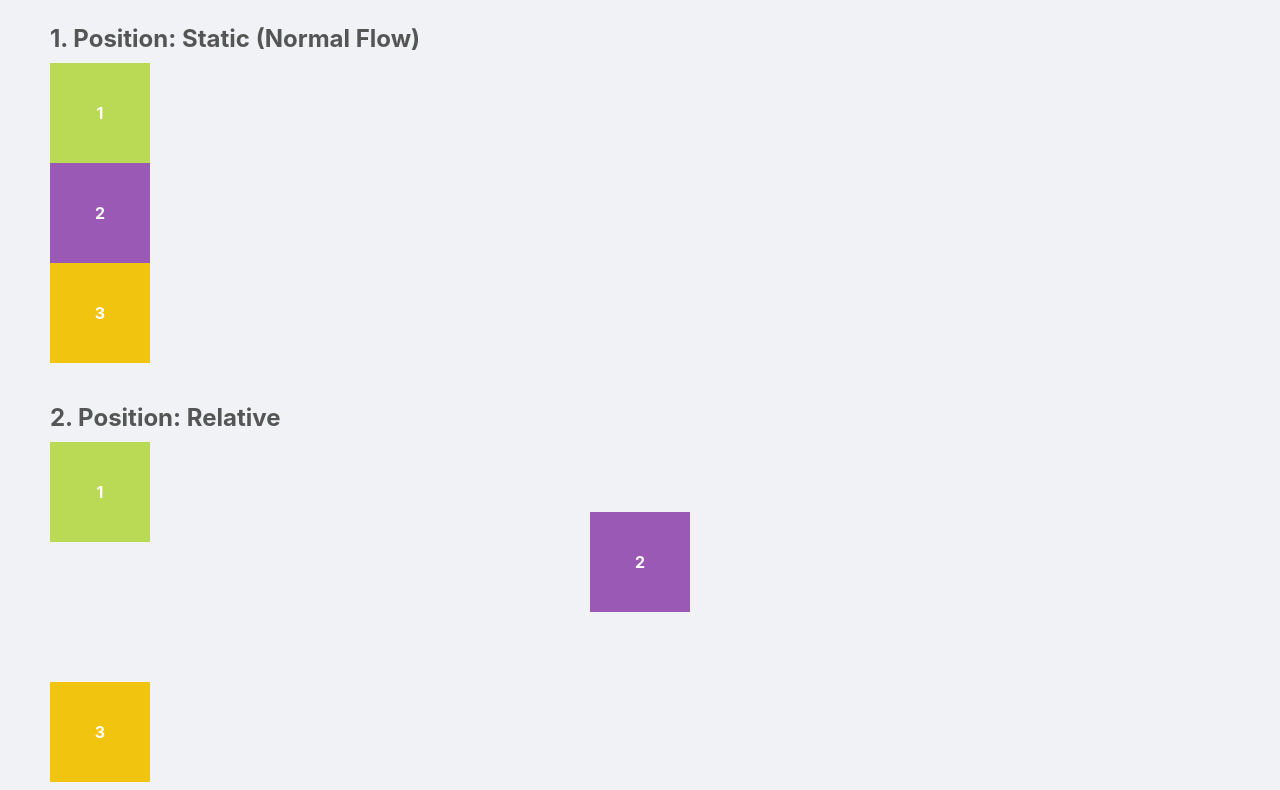
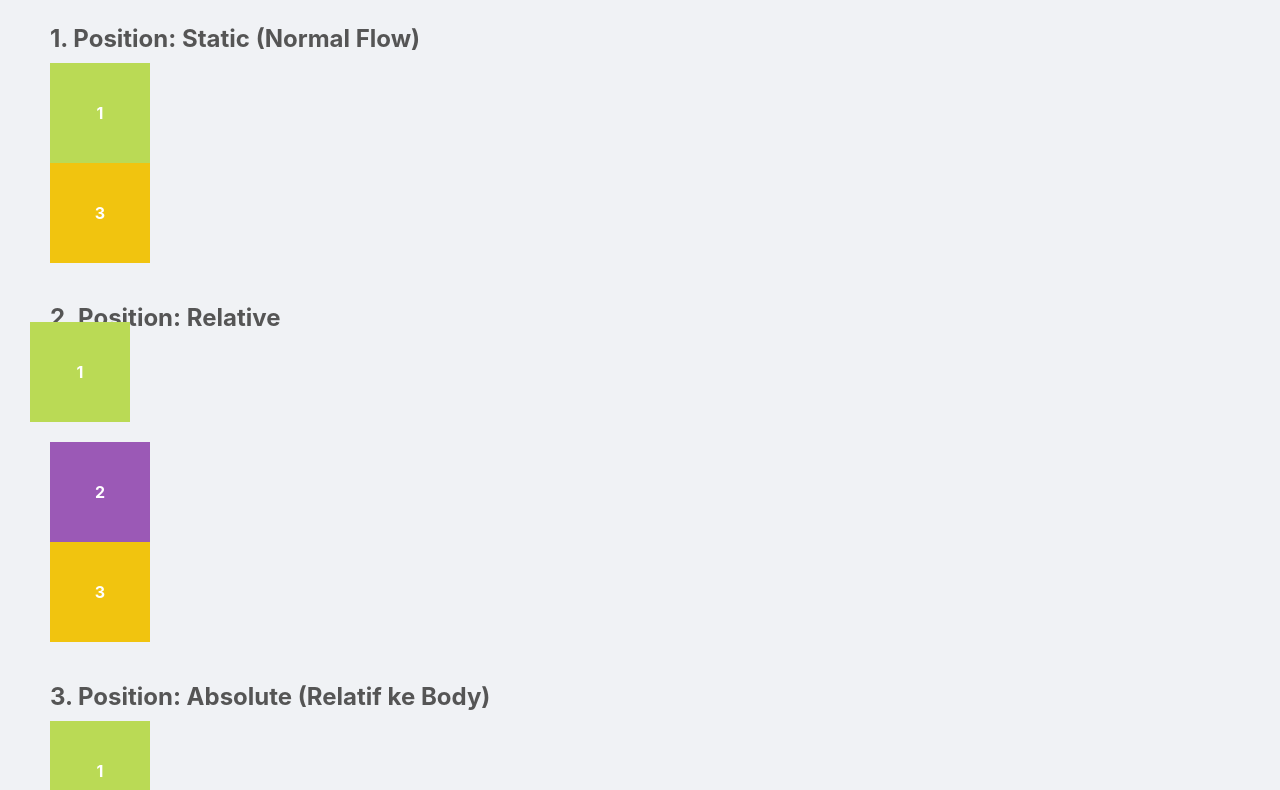
Before and after one commit to MaulanaSI-ux/wpubelajarweb, a plain HTML site: page 13-css-basic-layouting/coba-position.html in a window 1280 px wide. Shown: the part 105-895 px from the top of the page. Drawn offline with Linux system fonts and the light colour scheme.

Commit message:
feat: latihan position fixed dan stickly

```diff
--- a/13-css-basic-layouting/coba-position.html
+++ b/13-css-basic-layouting/coba-position.html
@@ -65,8 +65,11 @@
 
       .coba-relative {
         position: relative;
-        bottom: 50px;
-        margin: 20px auto;
+        top: -20px;
+        left: -20px;
+        z-index: 2;
+        /* bottom: 50px;
+        margin: 20px auto; */
       }
 
       .coba-absolute {
@@ -89,6 +92,29 @@
         right: -50px;
         border-radius: 50%;
       }
+
+      .coba-fixed {
+        position: fixed;
+        /* width: inherit;
+        height: 50px;
+        left: 0;
+        right: 0;
+        top: 0; */
+      }
+
+      .coba-sticky {
+        position: sticky;
+        top: 100px;
+      }
+
+      .topbar {
+        width: inherit;
+        height: 50px;
+        top: 0;
+        right: 0;
+        left: 0;
+        z-index: 1;
+      }
     </style>
   </head>
 
@@ -97,12 +123,12 @@
 
     <h2>1. Position: Static (Normal Flow)</h2>
     <div class="box satu">1</div>
-    <div class="box dua">2</div>
+    <div class="box dua coba-fixed topbar">2</div>
     <div class="box tiga">3</div>
 
     <h2>2. Position: Relative</h2>
-    <div class="box satu">1</div>
-    <div class="box dua coba-relative">2</div>
+    <div class="box satu coba-relative">1</div>
+    <div class="box dua">2</div>
     <div class="box tiga">3</div>
 
     <h2>3. Position: Absolute (Relatif ke Body)</h2>
```
